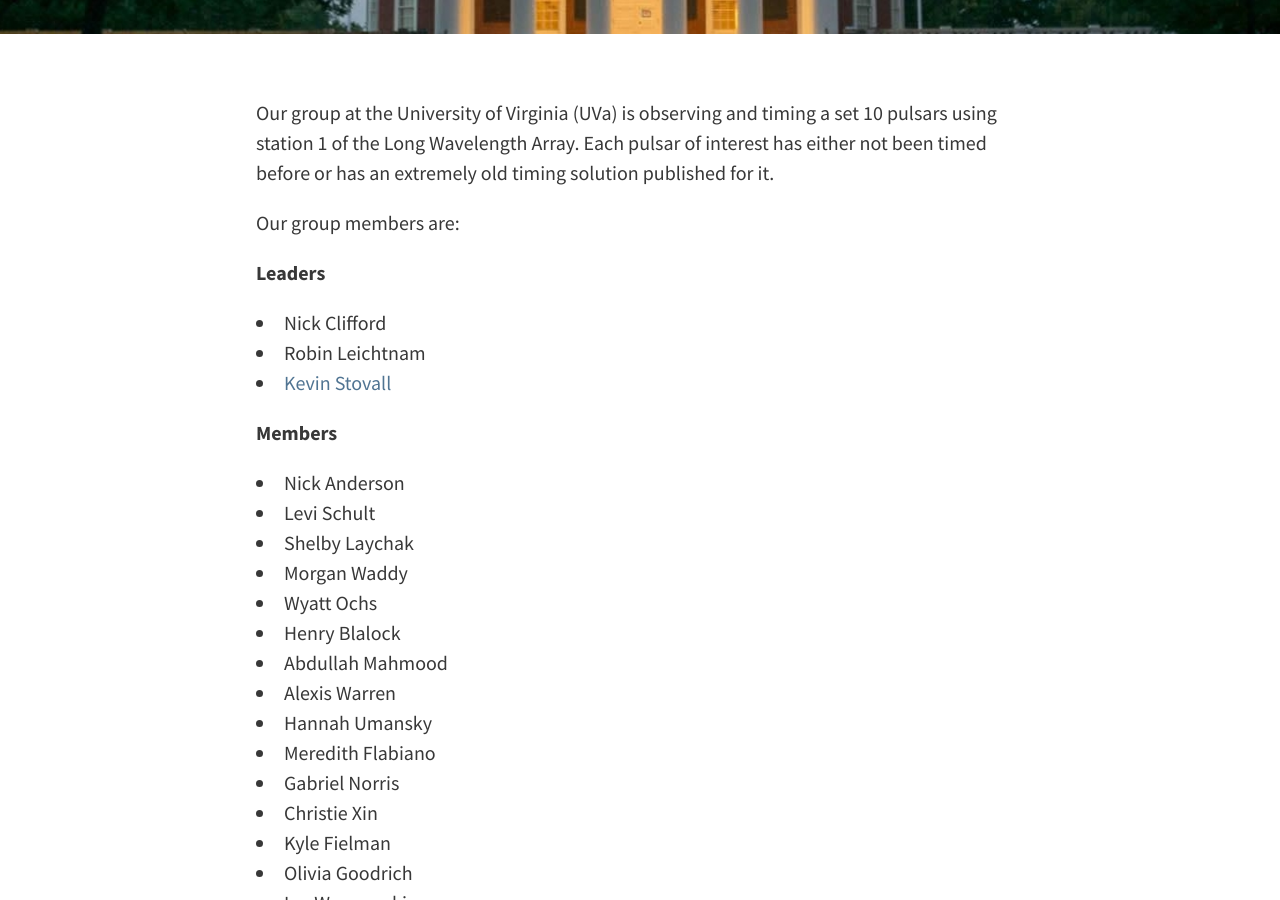
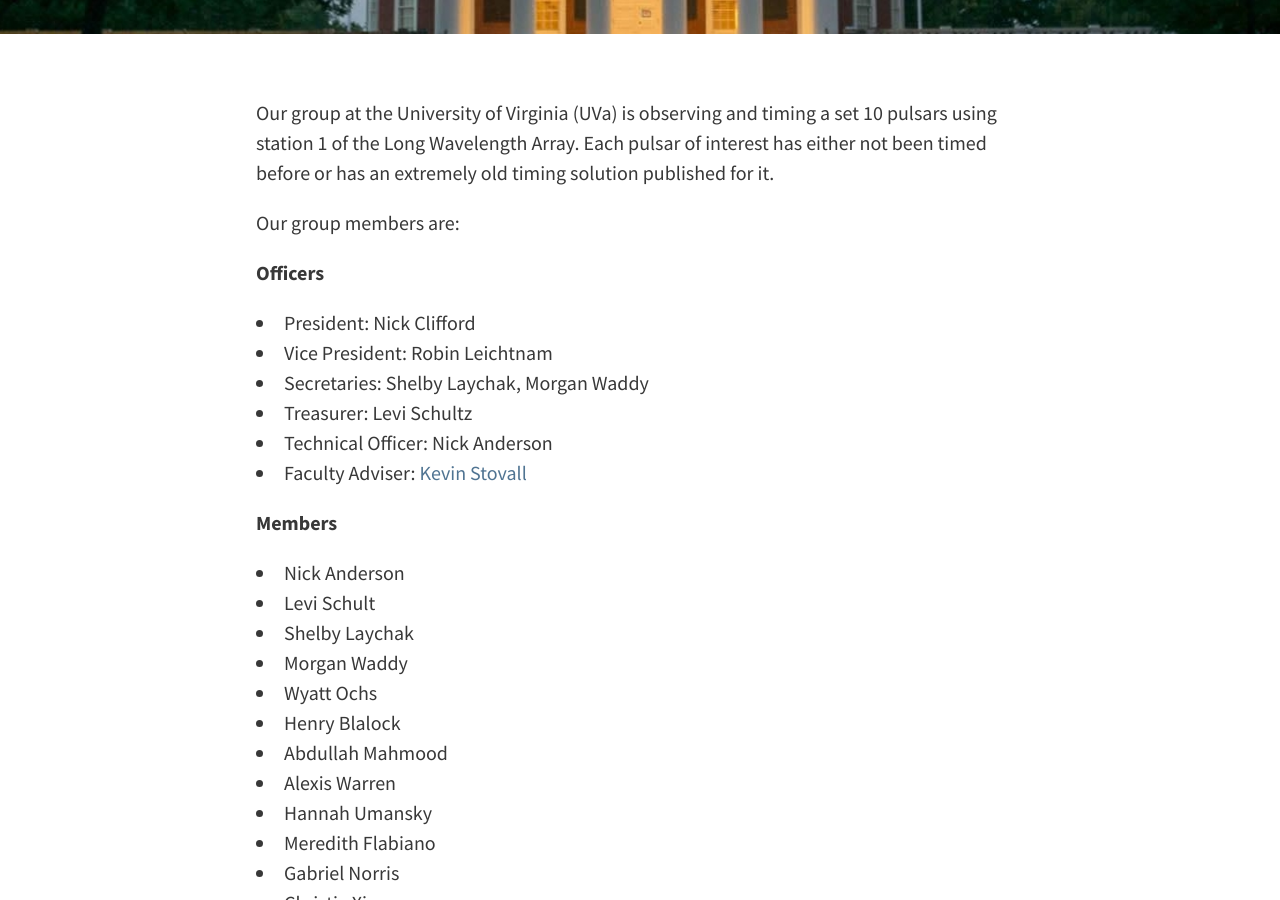
Before and after one commit to pulsar-observers/pulsar-observers.github.io, a Jekyll site: the page built from _pages/timing.md, in a window 1280 px wide and 900 px high, scrolled down 377 px. Built offline with Jekyll 4.4.1, drawn with Linux system fonts in a browser that asks for light colours.

Commit message:
Update timing.md

```diff
--- a/_pages/timing.md
+++ b/_pages/timing.md
@@ -11,10 +11,13 @@ Our group at the University of Virginia (UVa) is observing and timing a set 10 p
 
 Our group members are:
 
-**Leaders**
-- Nick Clifford
-- Robin Leichtnam
-- [Kevin Stovall](http://physics.unm.edu/pandaweb/people/person.php?personID=1231)
+**Officers**
+- President: Nick Clifford
+- Vice President: Robin Leichtnam
+- Secretaries: Shelby Laychak, Morgan Waddy
+- Treasurer: Levi Schultz
+- Technical Officer: Nick Anderson
+- Faculty Adviser: [Kevin Stovall](http://physics.unm.edu/pandaweb/people/person.php?personID=1231)
 
 **Members**
 - Nick Anderson
```
